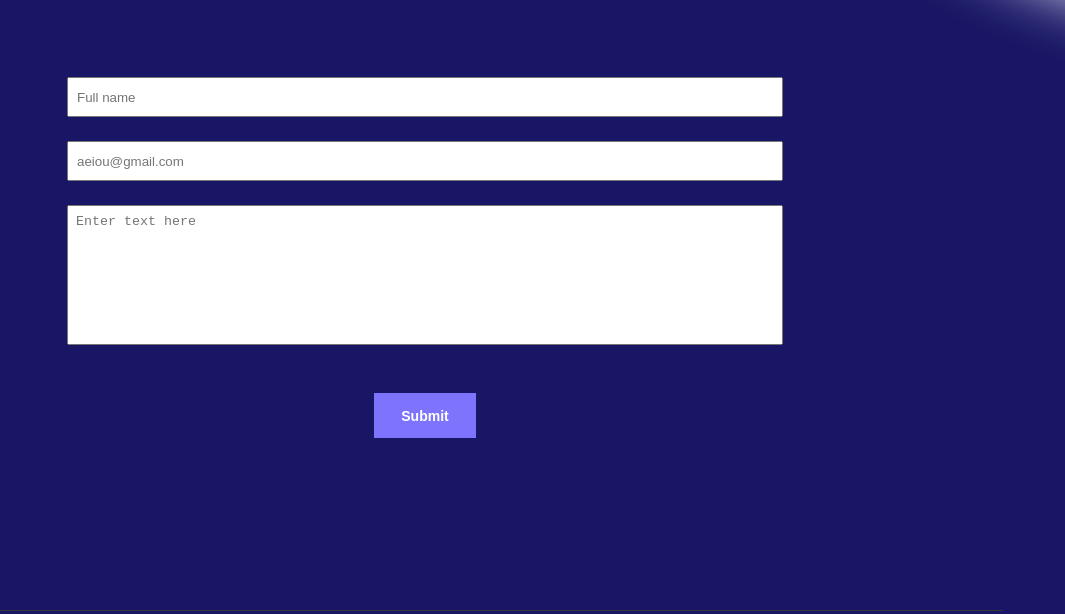
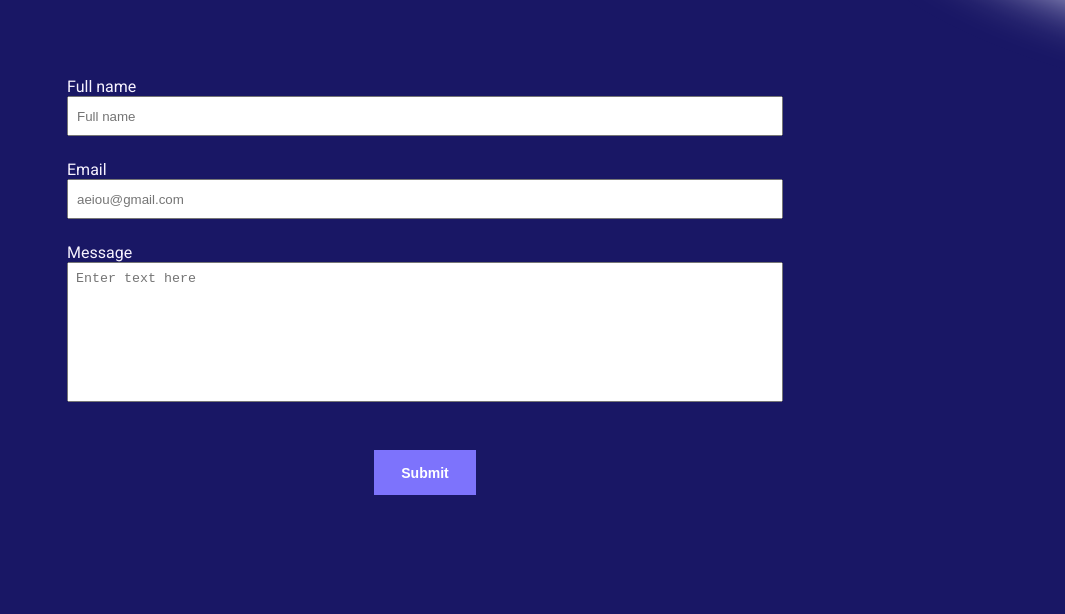
Before and after one commit to angeluray/professional-portfolio, a website: page index.html in a window 1280 px wide. Shown: the part 4041-4655 px from the top of the page, without its empty margins (215-1280 px from the left). Drawn offline with Linux system fonts and the light colour scheme.

Commit message:
add labels to form section

```diff
--- a/index.html
+++ b/index.html
@@ -197,13 +197,16 @@
     <form action="https://formspree.io/f/xayvgowp" method="POST">
         <ul class="my-form">
             <li>
+                <label for="user-name">Full name</label>
                 <input type="text" name="user_name" placeholder="Full name" maxlength="30" required>
             </li>
             <li>
+                <label for="user-email">Email</label>
                 <input type="email" name="user_email" placeholder="aeiou@gmail.com" required>
             </li>
             <li>
-               <textarea name="user_name" id="msg" maxlength="500" placeholder="Enter text here" required></textarea>
+                <label for="user-message">Message</label>
+                <textarea name="user_name" id="msg" maxlength="500" placeholder="Enter text here" required></textarea>
             </li>
             <li>
                 <button class="my-form-button" type="submit">Submit</button>
```
